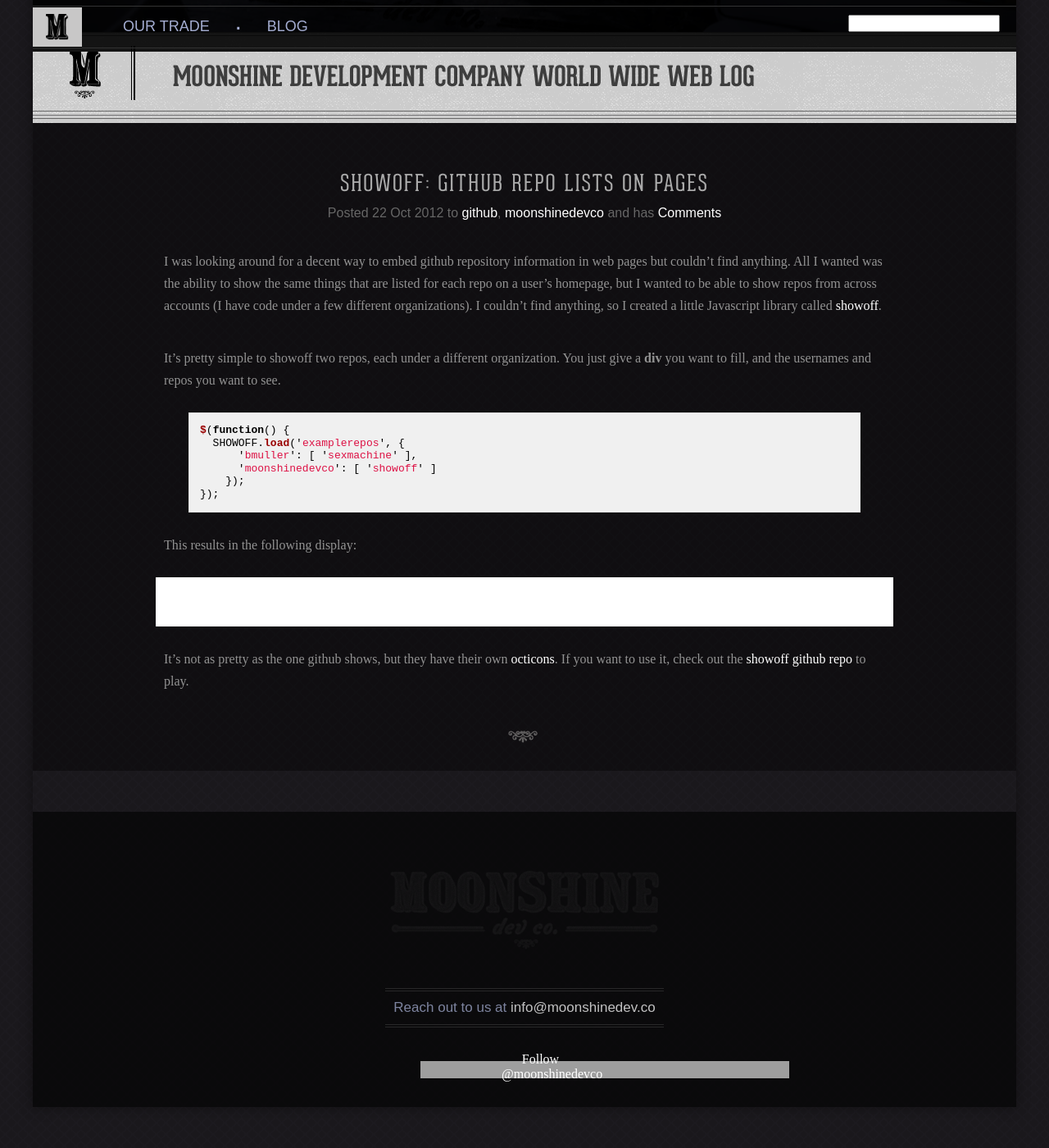
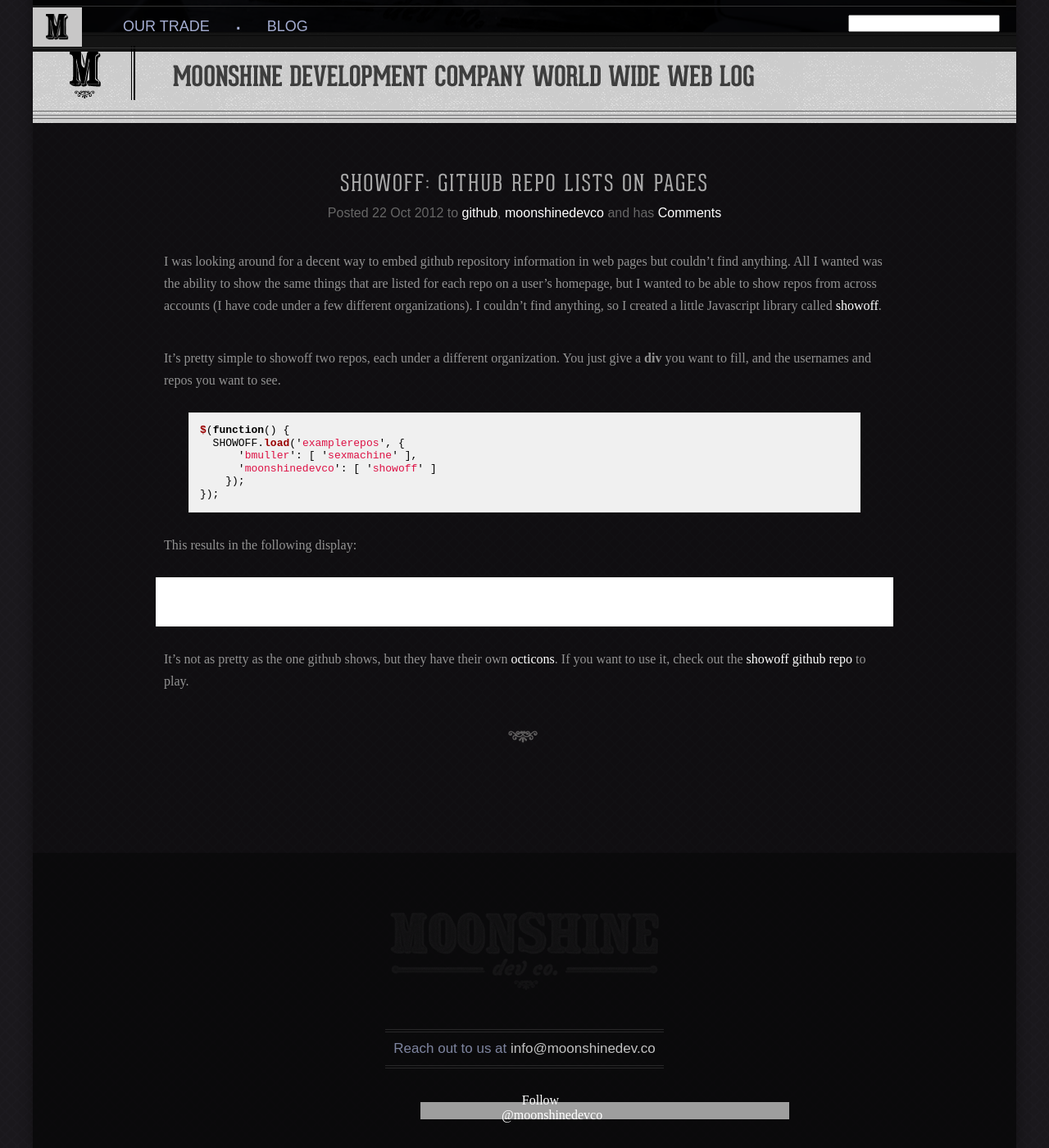
Before and after one commit to moonshinedevco/moonshinedevco.github.com, a Jekyll site: the page built from _posts/2012-10-22-showoff:-github-repo-lists-on-pages.markdown, in a window 1280 px wide and 1400 px high, scrolled down 121 px. Shown: the whole window at 82% size. Built offline with Jekyll 4.4.1, drawn with Linux system fonts in a browser that asks for light colours; nearby versions of some CDN libraries; some web fonts are replaced; comment, search, counter and statistics services are not loaded; before the commit the page ends 1471 px from its top, so only the background shows below that; grey boxes are pictures that could not be loaded.

Commit message:
Jump link to top cover, kill margin on footer for blog posts

```diff
--- a/_layouts/base.html
+++ b/_layouts/base.html
@@ -37,7 +37,7 @@
 		<div id="shell">
                   <div id="top-nav">
                     <div id="lineup">
-                      <div id="nav-ico"></div>
+                      <span id="nav-ico"></span>
                       <a href="/"><span>Our Trade</span></a>
                       <span class="break">·</span>
                       <a href="/blog"><span>Blog</span></a>
--- a/index.html
+++ b/index.html
@@ -42,7 +42,7 @@
 		<div id="shell">
 			<div id="top-nav">
 				<div id="lineup">
-					<div id="nav-ico"></div>
+					<span id="nav-ico" data-jump="cover"></span>
 					<span data-jump="trade">Our Trade</span>
 					<span class="break">·</span>
 					<span data-jump="showcase">Showcase</span>
@@ -55,7 +55,7 @@
 					<a href="https://github.com/moonshinedevco" target="_blank"><span id="fork-us"><b>g</b>Reserves</span></a>
 				</div>
 			</div>
-			<div id="showcase">
+			<div id="showcase" rel="cover">
 			</div>
 			<div id="flagship-banner">
 				<div id="bound-box">
--- a/stylesheets/blog.css
+++ b/stylesheets/blog.css
@@ -66,7 +66,7 @@ div.addthis_toolbox {
 }
 
 div#disqus_thread {
- margin: 50px;
+ padding: 50px;
 }
 
 div.postitemlist {
--- a/stylesheets/sass/site.scss
+++ b/stylesheets/sass/site.scss
@@ -10,7 +10,7 @@ a { text-decoration: none; color: inherit; }
 #top-nav { height: 60px; background-color: rgba(0,0,0,0.9); width: 100%; padding-top: 2px; padding-bottom: 1px; width: 1200px; position: fixed; z-index: 1000;
   #lineup { margin: 5px 0; border-top: 1px solid #333; border-bottom: 1px solid #333; height: 50px; font-family: 'Arbutus Slab', sans-serif; font-size: 18px;
     #nav-ico { float: left; background-image: url('/images/m_nav_icon.png'); background-repeat: no-repeat; background-position: center; width: 60px; height: 48px; background-fill: contain; margin-right: 20px;
-      border-top: 1px solid black; border-bottom: 1px solid black;
+      border-top: 1px solid black; border-bottom: 1px solid black; display: inline-block; margin-top: 0; margin-left: 0;
     }
     span { cursor: pointer; color: #A4ADD1; text-transform: uppercase; float: left; display: inline-block; margin-left: 30px; margin-top: 14px;
       &:hover { color: white; }
--- a/stylesheets/site.css
+++ b/stylesheets/site.css
@@ -130,7 +130,10 @@ a {
       background-fill: contain;
       margin-right: 20px;
       border-top: 1px solid black;
-      border-bottom: 1px solid black; }
+      border-bottom: 1px solid black;
+      display: inline-block;
+      margin-top: 0;
+      margin-left: 0; }
     #top-nav #lineup span {
       cursor: pointer;
       color: #A4ADD1;
@@ -534,8 +537,6 @@ body[data-template="moon-blog"] #tagline {
 body[data-template="moon-blog"] h2 a, body[data-template="moon-blog"] a {
   text-decoration: none !important;
   color: white !important; }
-body[data-template="moon-blog"] .post a:hover {
-  text-decoration: underline !important; }
 body[data-template="moon-blog"] h2 a {
   color: #A4ADD1 !important; }
 body[data-template="moon-blog"] .date {
```
